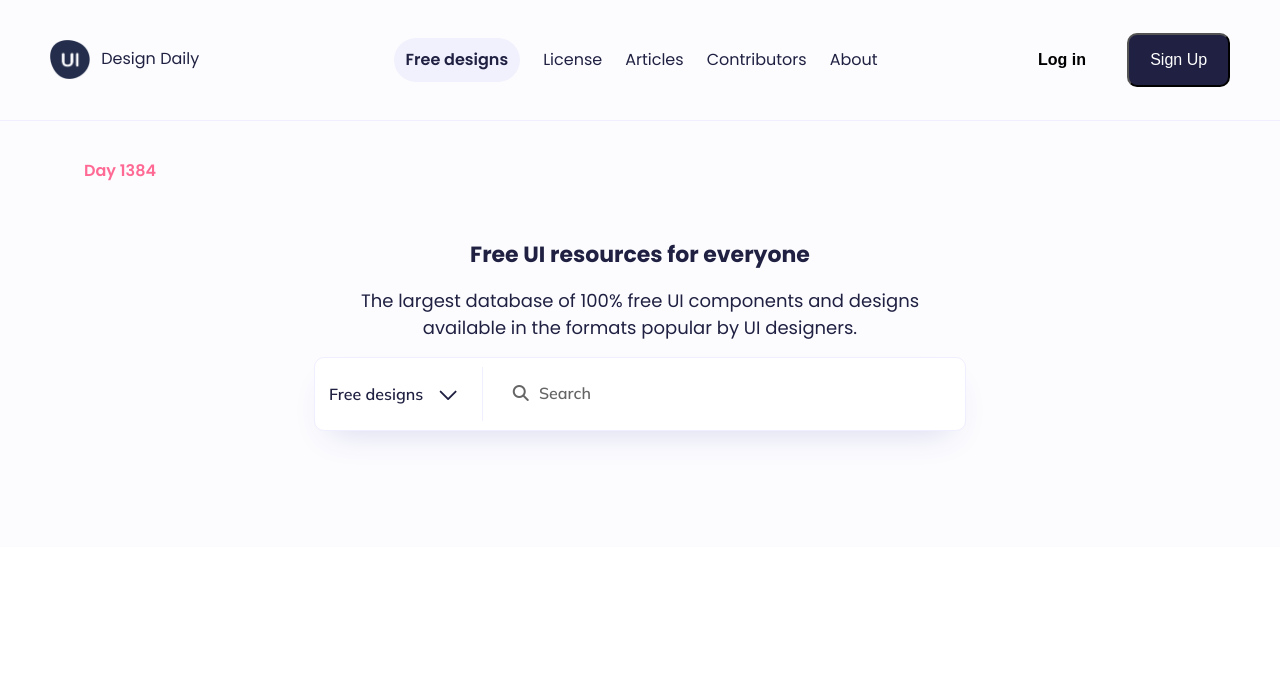
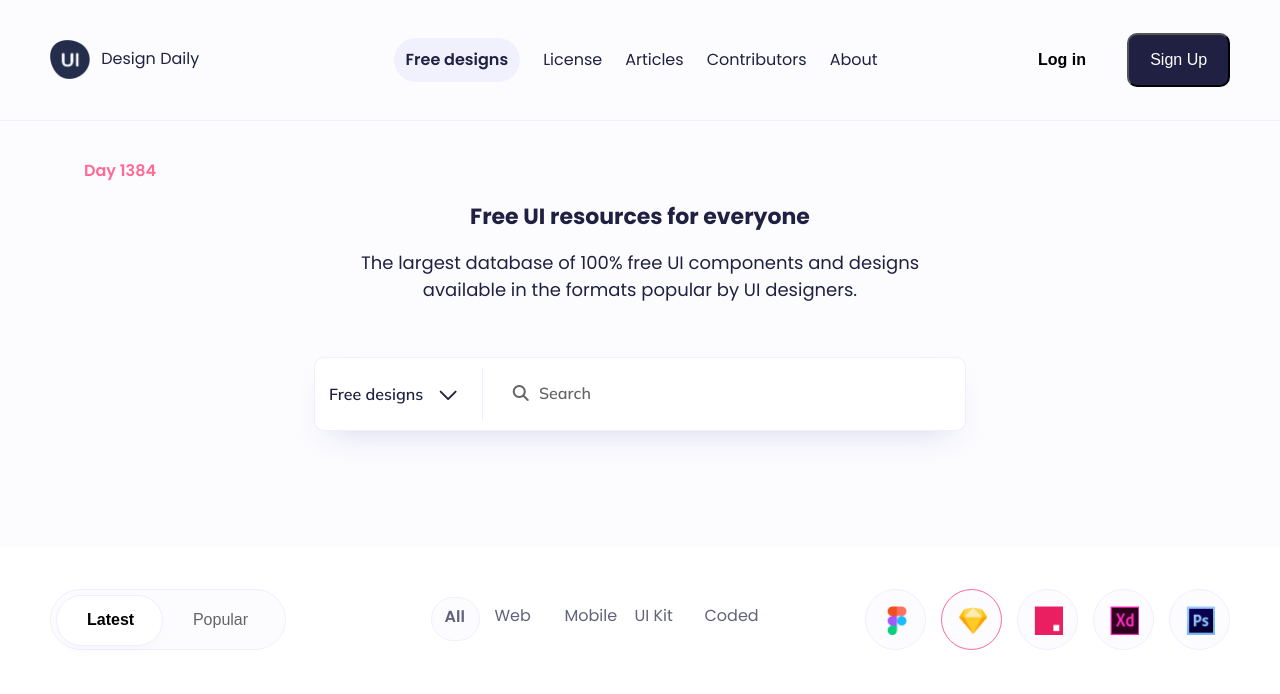
Before and after one commit to birkan-dogan/day1384, a plain HTML site: page index.html in a window 1280 px wide. Drawn offline with nearby package versions, Linux system fonts and the light colour scheme.

Commit message:
creating navbar for buttons and logos, but not responsive yet

```diff
--- a/index.html
+++ b/index.html
@@ -106,5 +106,29 @@
         <p>Day 1384</p>
       </div>
     </main>
+
+    <!-- Latest-Popular buttons, navbar and logos -->
+    <nav class="nav-bootstrap">
+      <aside class="nav-buttons">
+        <button class="nav-buttons-latest">Latest</button>
+        <button class="nav-buttons-popular">Popular</button>
+      </aside>
+      <aside class="nav-navbar">
+        <ul>
+          <li class="all"><a href="#">All</a></li>
+          <li><a href="#">Web</a></li>
+          <li><a href="#">Mobile</a></li>
+          <li><a href="#">UI Kit</a></li>
+          <li><a href="#">Coded</a></li>
+        </ul>
+      </aside>
+      <aside class="nav-logos">
+        <div><img src="./images/logo1.png" alt="figma" /></div>
+        <div class="active"><img src="./images/logo2.png" alt="figma" /></div>
+        <div><img src="./images/logo3.png" alt="figma" /></div>
+        <div><img src="./images/logo4.png" alt="figma" /></div>
+        <div><img src="./images/logo5.png" alt="figma" /></div>
+      </aside>
+    </nav>
   </body>
 </html>
--- a/scss/components/_main.scss
+++ b/scss/components/_main.scss
@@ -32,7 +32,7 @@ main {
     border: 1px solid $border-color;
     box-shadow: 0px 16px 35px -15px rgba(2, 5, 132, 0.15);
     border-radius: 10px;
-
+    margin: 38px auto;
     width: 652px;
     height: 74px;
 
--- a/scss/components/_nav.scss
+++ b/scss/components/_nav.scss
@@ -0,0 +1,113 @@
+.nav-bootstrap {
+  margin: 0px 50px;
+  height: 144px;
+  display: flex;
+  justify-content: space-between;
+  align-items: center;
+
+  //   latest-popular buttons
+  .nav-buttons {
+    height: 61px;
+    width: 236px;
+    margin: 40px 0px;
+    background-color: $background-color;
+    border: 1px solid $border-color;
+    border-radius: 70px;
+    padding: 5px;
+    font-family: $font-family-2;
+    display: flex;
+
+    .nav-buttons-latest {
+      font-weight: 600;
+      background: #ffffff;
+      border: 1px solid $border-color;
+      box-shadow: 0px 10px 15px -10px rgba(2, 5, 132, 0.05);
+      border-radius: 45px;
+      width: 107px;
+      height: 51px;
+      padding: 15px 30px;
+      &:focus {
+        outline: none;
+      }
+    }
+    .nav-buttons-popular {
+      width: 115px;
+      height: 51px;
+      opacity: 0.6;
+      border: none;
+      background: transparent;
+      &:focus {
+        outline: none;
+      }
+    }
+  }
+
+  .nav-navbar {
+    margin: 48px auto;
+    padding-top: 30px;
+
+    ul {
+      display: flex;
+      justify-content: center;
+      align-items: center;
+      // border: 1px solid blue;
+
+      li {
+        display: inline-block;
+        width: 70px;
+        height: 44px;
+        a {
+          color: $primary-color;
+          opacity: 0.7;
+          padding: 10px 15px;
+
+          &:hover {
+            text-decoration: none;
+          }
+        }
+      }
+      .all {
+        background-color: $background-color;
+        border: 1px solid $border-color;
+        border-radius: 32px;
+        font-weight: 600;
+        opacity: 1;
+        width: 49px;
+        height: 44px;
+        position: relative;
+        bottom: 7px;
+        a {
+          position: relative;
+          top: 7px;
+          right: 2px;
+        }
+      }
+    }
+  }
+  .nav-logos {
+    display: flex;
+    justify-content: flex-end;
+    align-items: center;
+    width: 366px;
+    height: 61px;
+    margin: 40px 0px;
+    div {
+      width: 61px;
+      height: 61px;
+      background: #fcfcff;
+      border: 1px solid $border-color;
+      border-radius: 70px;
+      margin-left: 15px;
+      cursor: pointer;
+
+      img {
+        margin: 16px;
+        width: 29px;
+        height: 29px;
+      }
+    }
+    .active {
+      border: 1px solid $active-border-color;
+    }
+  }
+}
```
Also changed, not shown: css/style.css, 1 other file.
